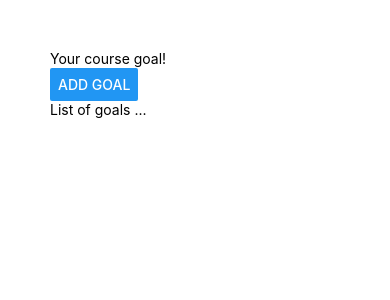
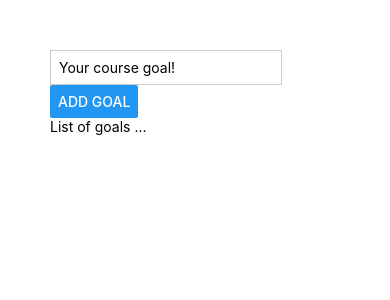
Before and after one commit to CoJUr/starting-project, a React Native app: screen / in a window 390 px wide. Shown: the top 300 px of the page. Built offline with nearby package versions, Linux system fonts and the light colour scheme.

Commit message:
hello flexbox

```diff
--- a/App.js
+++ b/App.js
@@ -6,8 +6,8 @@
 export default function App() {
   return (
     <View style={styles.appContainer}>
-        <view>
-            <TextInput placeholder='Your course goal!' />
+        <view style={styles.inputContainer}>
+            <TextInput style={styles.textInput} placeholder='Your course goal!' />
             <Button title='Add goal' />
         </view>
         <view>
@@ -20,6 +20,17 @@
 const styles = StyleSheet.create({
   appContainer: {
     padding: 50
+  },
+  inputContainer: {
+      flexDirection: 'row',
+      justifyContent: 'space-between',
+  },
+  textInput: {
+      borderWidth: 1,
+      borderColor: '#ccc',
+      width: '80%',
+      marginRight: 8,
+      padding: 8
   }
 });
 
```
